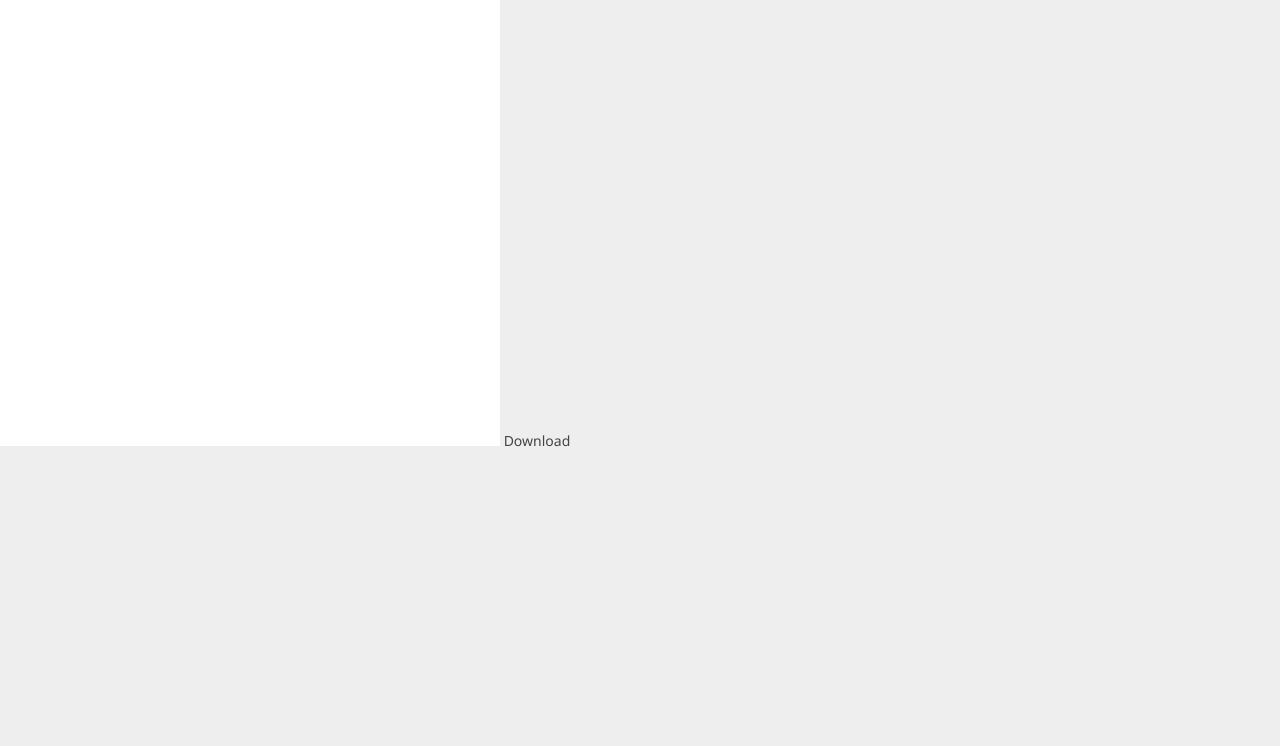
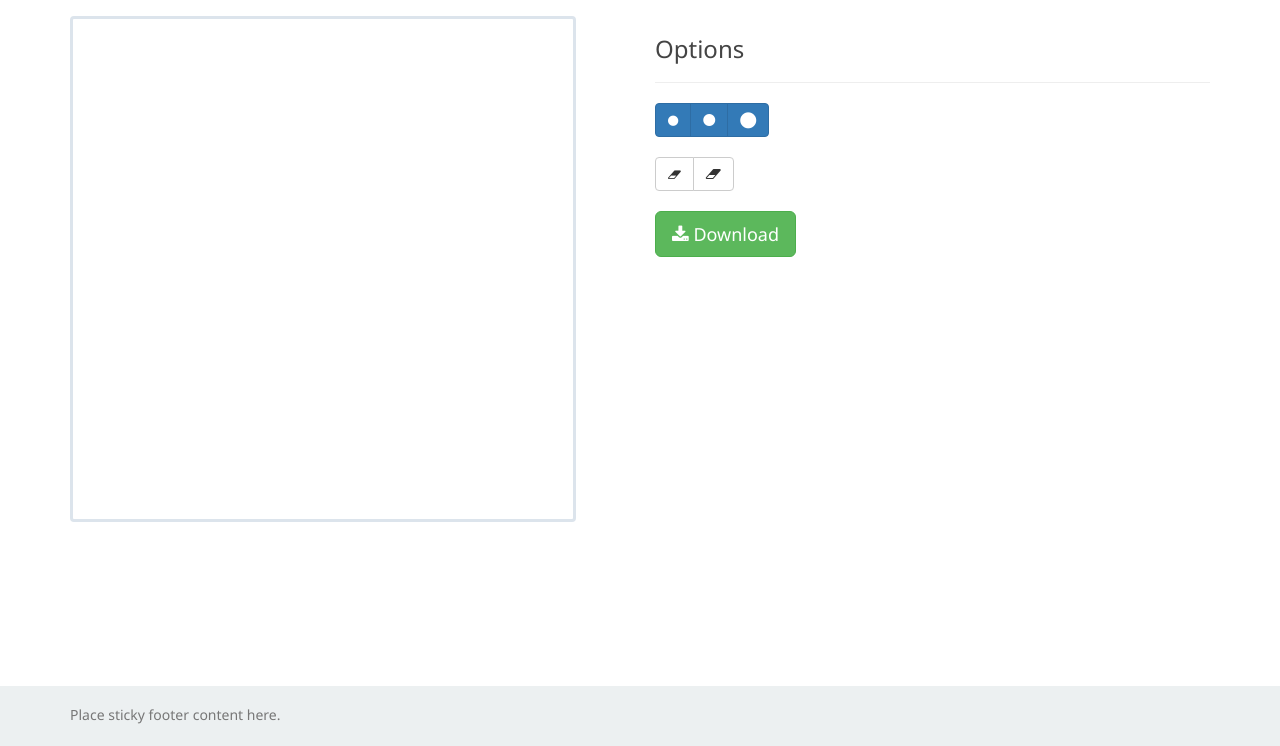
Before and after one commit to fmanuelos/PictoBox, a plain HTML site: page index.html in a window 1280 px wide. Shown: the part 54-800 px from the top of the page. Drawn offline with nearby package versions, Linux system fonts and the light colour scheme.

Commit message:
Add bootstrap template

```diff
--- a/index.html
+++ b/index.html
@@ -1,29 +1,72 @@
-
-<!DOCTYPE html>
+<!doctype html>
 <html lang="en">
 	<head>
 		<meta charset="UTF-8">
-        <title>Drawing Demo</title>
-
-        <link rel="stylesheet" href="./static/css/styles.css" />
+		<title>PictoBox Demo</title>
 
 		<!--[if lt IE 9]>
 		  <script src="http://html5shiv.googlecode.com/svn/trunk/html5.js"></script>
 		<![endif]-->
+
+		<link rel="stylesheet" href="https://netdna.bootstrapcdn.com/bootstrap/3.3.5/css/bootstrap.min.css">
+		<link rel="stylesheet" href="https://bootswatch.com/flatly/bootstrap.min.css">
+		<link rel="stylesheet" href="https://netdna.bootstrapcdn.com/font-awesome/4.0.3/css/font-awesome.min.css">
+		<link rel="stylesheet" href="./static/css/styles.css" />
 	</head>
 
 	<body>
+		<nav class="navbar navbar-default navbar-fixed-top">
+			<div class="container">
+				<div class="navbar-header">
+					<a class="navbar-brand" href="#">Project name</a>
+				</div>
+			</div>
+		</nav>
 
+		<div class="container">
+			<div class="row">
+				<div class="col-lg-6">
 					<canvas id="paper" width="500" height="500">
 						Your browser needs to support canvas for this to work!
 					</canvas>
-
-		<a id="download">Download</a>
+				</div>
+				<div class="col-lg-6">
+						<h3>Options</h3>
+						<hr>
+						<div class="btn-group">
+							<button type="button" id="small-pencil" class="btn btn-primary">
+								<i class="fa fa-circle fa-xs"></i>
+							</button>
+							<button type="button" id="normal-pencil" class="btn btn-primary">
+								<i class="fa fa-circle"></i>
+							</button>
+							<button type="button" id="big-pencil" class="btn btn-primary">
+								<i class="fa fa-circle fa-lg"></i>
+							</button>
+						</div>
+						<div class="clearfix"></div>
+						<div class="btn-group">
+							<button type="button" id="normal-eraser" class="btn btn-default">
+								<i class="fa fa-eraser fa-xs"></i>
+							</button>
+							<button type="button" id="big-eraser" class="btn btn-default">
+								<i class="fa fa-eraser"></i>
+							</button>
+						</div>
+						<div class="clearfix"></div>
+						<a id="download" class="btn btn-success btn-lg" title="download">
+							<i class="fa fa-download"></i> Download
+						</a>
+				</div>
+			</div>
+		</div>
+		<footer class="footer">
+			<div class="container">
+				<p class="text-muted">Place sticky footer content here.</p>
+			</div>
+		</footer>
 
 		<audio id="audio" src="./static/audio/pencil.mp3" style="display:none"></audio>
-
-	    <footer></footer>
-
 		<script src="./static/js/script.js"></script>
     </body>
 </html>
--- a/static/css/styles.css
+++ b/static/css/styles.css
@@ -18,7 +18,10 @@ html{
 body{
 	font:14px/1.3 'Segoe UI',Arial, sans-serif;
 	color:#444;
-	background-color: #eee;
+}
+
+body > .container {
+    padding-top: 70px;
 }
 
 
@@ -27,15 +30,31 @@ section, footer, header{
 }
 
 #paper {
-	  cursor: url(../img/pointer.png), auto;
-	  background-color: #fff;
+	cursor: url(../img/pointer.png), auto;
+	background-color: #fff;
+    border: 3px solid #dce4ec;
+	border-radius: 4px;
 }
 
-#paper2 {
-	background-color: #fff;
-	image-rendering: optimizeQuality;
-	image-rendering: -moz-crisp-edges;
-	image-rendering: -webkit-optimize-contrast;
-	image-rendering: optimize-contrast;
-	-ms-interpolation-mode: nearest-neighbor;
+.footer {
+	position: absolute;
+	bottom: 0;
+	width: 100%;
+	height: 60px;
+	background-color: #ecf0f1;
 }
+
+.container .text-muted {
+    margin: 20px 0;
+}
+
+.fa-xs {
+	font-size: 12px;
+}
+
+.clearfix {
+	margin-bottom: 20px;
+}
+/*#download{
+
+}*/
--- a/static/js/script.js
+++ b/static/js/script.js
@@ -10,25 +10,54 @@ if(!('getContext' in document.createElement('canvas'))){
 var ctx = document.getElementById("paper").getContext("2d");
 var audio = document.getElementById("audio");
 
-// ctx.lineCap = "round";
-// ctx.lineJoin = "round";
+ctx.lineCap = "round";
+ctx.lineJoin = "round";
 ctx.lineWidth = 1;
-ctx.beginPath();
 
 var drawing = false;
 
+// pencil size
+document.getElementById("small-pencil").addEventListener("click", function(e) {
+	ctx.lineWidth = 1;
+	ctx.strokeStyle = "#000";
+}, false);
+
+document.getElementById("normal-pencil").addEventListener("click", function(e) {
+	ctx.lineWidth = 3;
+	ctx.strokeStyle = "#000";
+}, false);
+
+document.getElementById("big-pencil").addEventListener("click", function(e) {
+	ctx.lineWidth = 5;
+	ctx.strokeStyle = "#000";
+}, false);
+
+document.getElementById("normal-eraser").addEventListener("click", function(e) {
+	ctx.lineWidth = 3;
+	ctx.strokeStyle = "#fff";
+}, false);
+
+document.getElementById("big-eraser").addEventListener("click", function(e) {
+	ctx.lineWidth = 5;
+	ctx.strokeStyle = "#fff";
+}, false);
+
+
 document.getElementById("paper").addEventListener("mousedown", function(e) {
-		drawing = true;
-		ctx.moveTo(e.pageX,e.pageY);
+	drawing = true;
+	ctx.beginPath();
+	//ctx.moveTo(e.pageX,e.pageY);
+	ctx.moveTo(e.offsetX,e.offsetY);
 }, false);
 
 document.addEventListener("mousemove", function(e) {
 	if(drawing){
-		ctx.lineTo(e.pageX,e.pageY);
+		//ctx.lineTo(e.pageX,e.pageY);
+		ctx.lineTo(e.offsetX,e.offsetY);
 		ctx.stroke();
 
 		//play write sound
-		audio.play();
+		//audio.play();
 	}
 }, false);
 
@@ -40,8 +69,8 @@ document.addEventListener("mouseup", function() {
 
 // download canvas image
 document.getElementById('download').addEventListener('click', function() {
-	this.download = "test.png";
-	this.href = document.getElementById("paper").toDataURL("image/png");
+	this.download = "test.jpg";
+	this.href = document.getElementById("paper").toDataURL("image/jpg");
 }, false);
 
 })();
```
Lines whose indentation alone changed are shown as unchanged.
